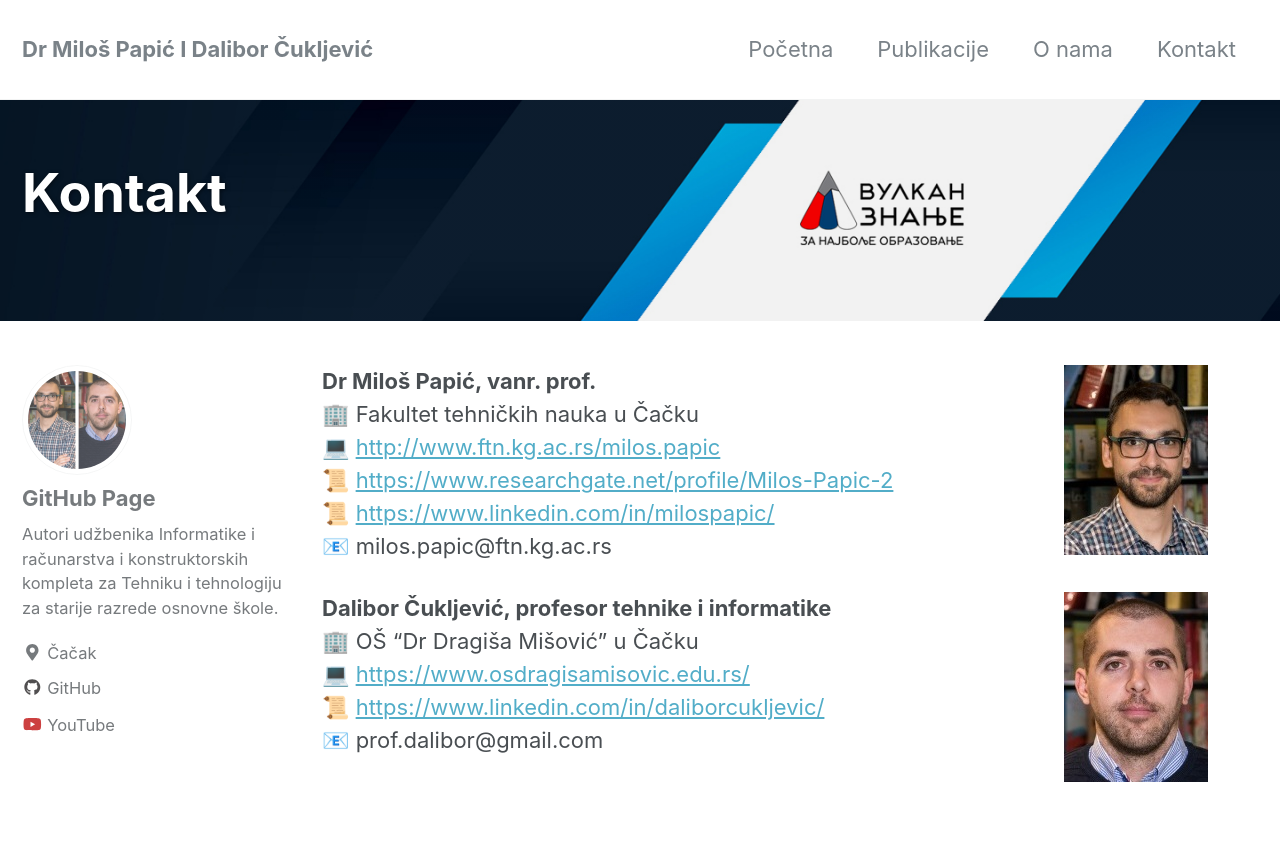
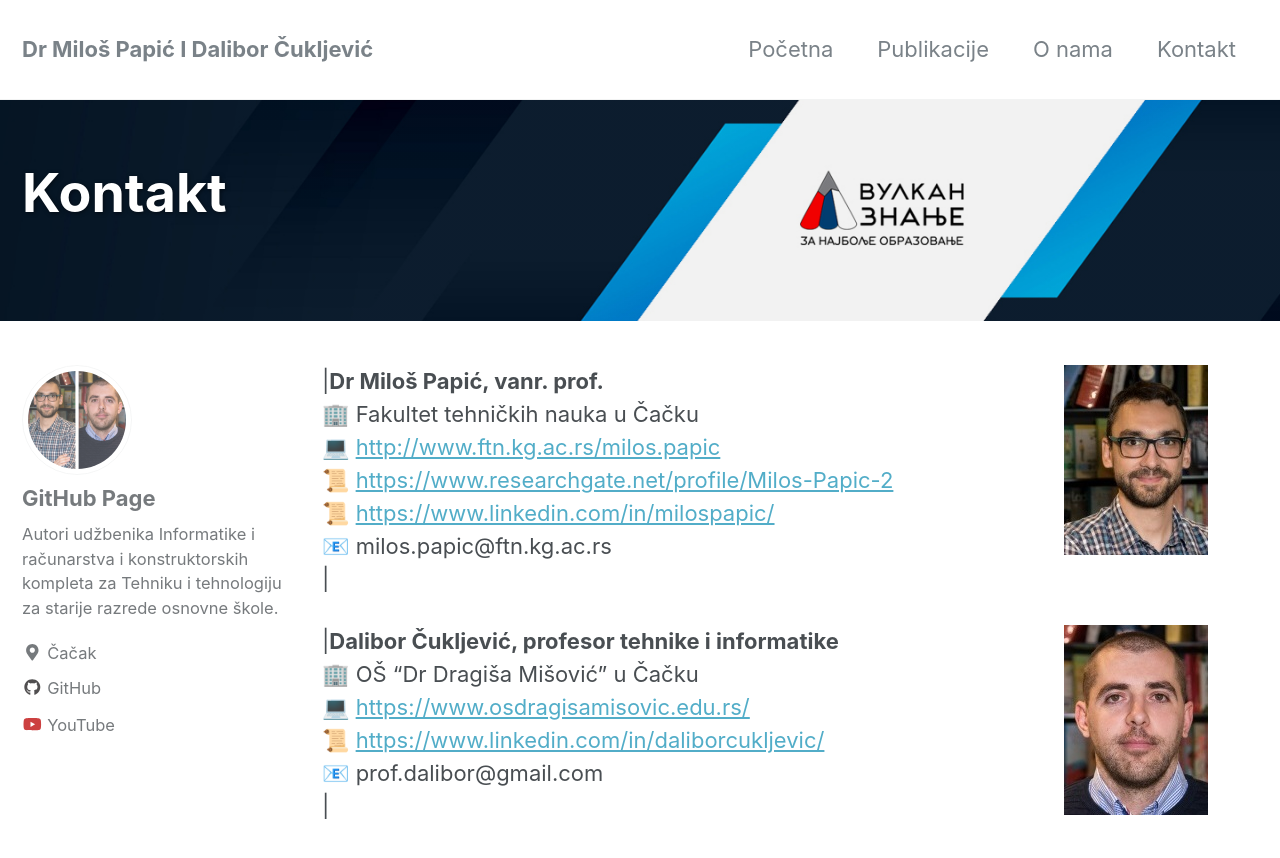
Before and after one commit to vulkanznanje/vulkanznanje.github.io, a Jekyll site: the page built from _pages/Kontakt.md, in a window 1280 px wide and 900 px high. Shown: the top 858 px of the window. Built offline with Jekyll 4.4.1, drawn with Linux system fonts in a browser that asks for light colours; nearby versions of some CDN libraries; emoji names are drawn with the system emoji font.

```diff
--- a/_pages/Kontakt.md
+++ b/_pages/Kontakt.md
@@ -10,16 +10,16 @@ header:
 ---
 
 ![image](/images/mp.jpg){: style="float: right"}
-**Dr Miloš Papić, vanr. prof.**<br/>
+|**Dr Miloš Papić, vanr. prof.**<br/>
 :office: Fakultet tehničkih nauka u Čačku <br/>
 :computer: [http://www.ftn.kg.ac.rs/milos.papic](http://www.ftn.kg.ac.rs/milos.papic) <br/>
 :scroll: [https://www.researchgate.net/profile/Milos-Papic-2](https://www.researchgate.net/profile/Milos-Papic-2) <br/>
 :scroll: [https://www.linkedin.com/in/milospapic/](https://www.linkedin.com/in/milospapic/) <br/>
-:e-mail: milos.papic@ftn.kg.ac.rs <br/>
+:e-mail: milos.papic@ftn.kg.ac.rs <br/>|
 
 ![image](/images/dc.jpg){: style="float: right"}
-**Dalibor Čuklјević, profesor tehnike i informatike**<br/>
+|**Dalibor Čuklјević, profesor tehnike i informatike**<br/>
 :office: OŠ "Dr Dragiša Mišović" u Čačku <br/>
 :computer: [https://www.osdragisamisovic.edu.rs/](https://www.osdragisamisovic.edu.rs/) <br/>
 :scroll: [https://www.linkedin.com/in/daliborcukljevic/](https://www.linkedin.com/in/daliborcukljevic/) <br/>
-:e-mail: prof.dalibor@gmail.com <br/>
+:e-mail: prof.dalibor@gmail.com <br/>|
```
